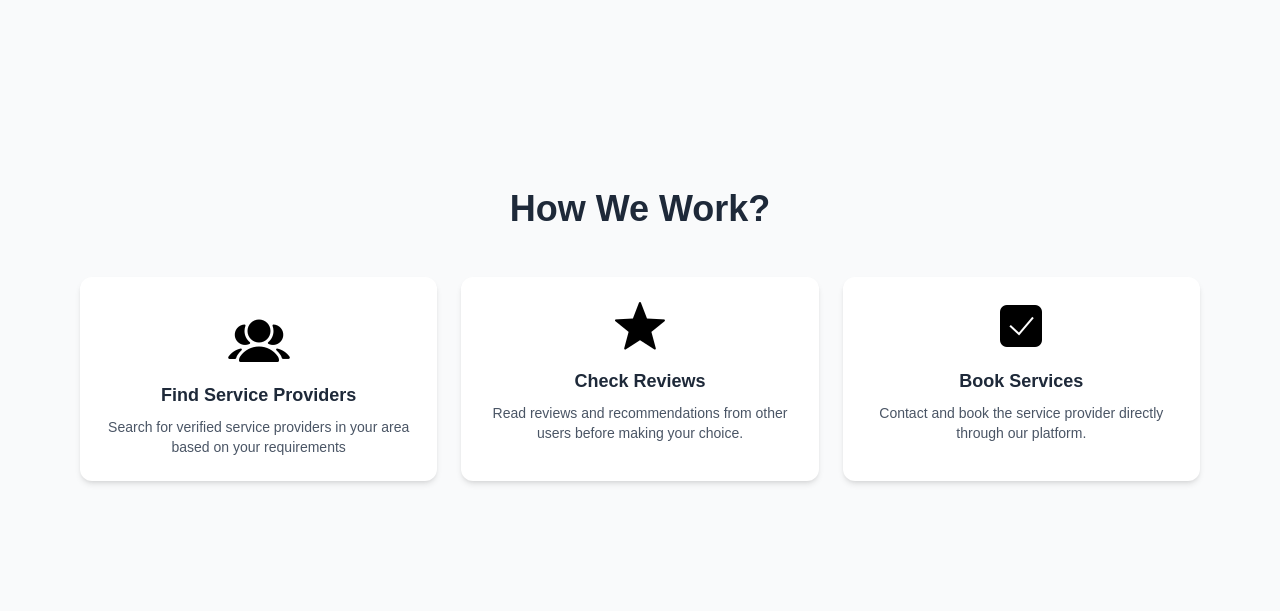
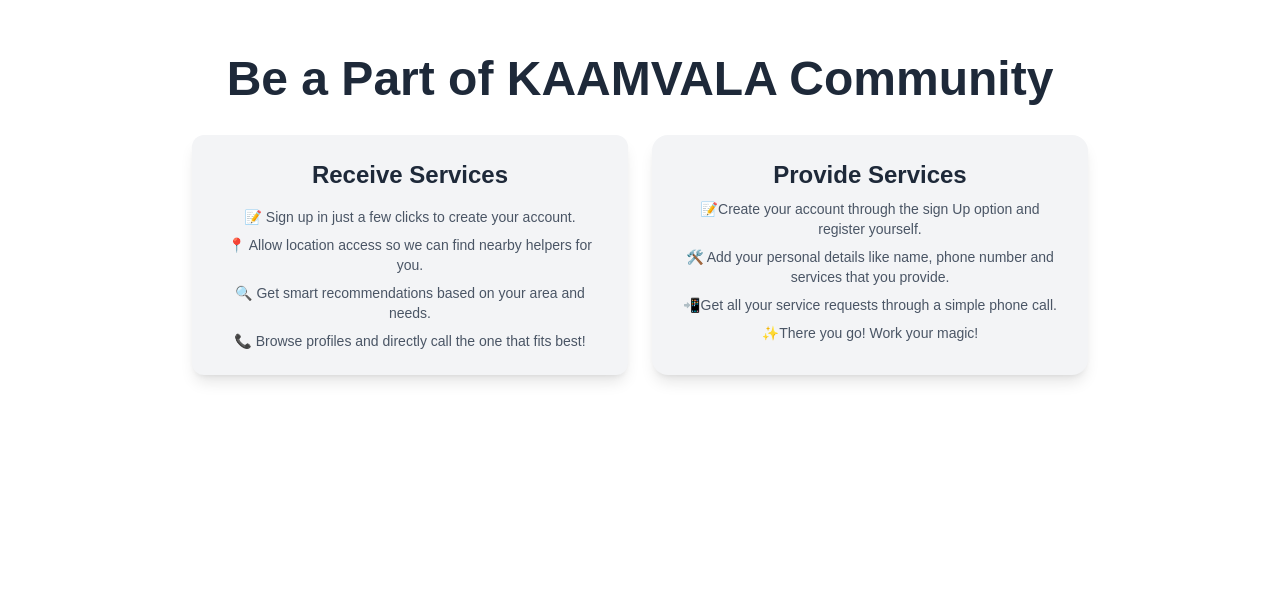
Before and after one commit to SaadAh-mad/antidote_AMUHACKS4.0, a Next.js app in the folder kaamvala/: page / in a window 1280 px wide. Shown: the part 929-1540 px from the top of the page. Built offline with nearby package versions, Linux system fonts and the light colour scheme; no server answers.

Commit message:
modified

```diff
--- a/kaamvala/components/landing.tsx
+++ b/kaamvala/components/landing.tsx
@@ -10,9 +10,52 @@ const LandingPage = () => {
         </p>
       </section>
 
+      <section className="w-screen h-screen flex flex-col items-center justify-start pt-30 bg-white text-center px-4">
+        <h2 className="text-5xl font-semibold text-gray-800 mb-8">
+          Be a Part of KAAMVALA Community
+          </h2>
+          <div className="flex flex-col md:flex-row gap-6 max-w-4xl">
+            <div className="flex-1 bg-gray-100 p-6 rounded-xl shadow-lg">
+              <h3 className="text-2xl font-semibold text-gray-800 mb-4">
+                Receive Services
+                </h3>
+                <p className="text-gray-600 text-sm mb-2">
+                  📝 Sign up in just a few clicks to create your account.
+                </p>
+                <p className="text-gray-600 text-sm mb-2">
+                  📍 Allow location access so we can find nearby helpers for you.
+                </p>
+                <p className="text-gray-600 text-sm mb-2">
+                  🔍 Get smart recommendations based on your area and needs.
+                </p>
+                <p className="text-gray-600 text-sm">
+                  📞 Browse profiles and directly call the one that fits best!
+                </p>
+            </div>
+
+            <div className="flex-1 bg-gray-100 p-6 rounded-2xl shadow-lg">
+              <h3 className="text-2xl font-semibold text-gray-800 mb-2">
+                Provide Services
+              </h3>
+              <p className="text-gray-600 text-sm mb-2">
+                📝Create your account through the sign Up option and register yourself.
+              </p>
+              <p className="text-gray-600 text-sm mb-2">
+                🛠️ Add your personal details like name, phone number and services that you provide.
+              </p>
+              <p className="text-gray-600 text-sm mb-2">
+                📲Get all your service requests through a simple phone call.
+              </p>
+              <p className="text-gray-600 text-sm mb-2">
+                ✨There you go! Work your magic!
+              </p>
+            </div>
+          </div>
+      </section>
+
       <section className="w-screen h-screen flex flex-col items-center justify-center bg-gray-50 text-center px-4">
         <h2 className="text-4xl font-semibold text-gray-800 mb-12">
-          How We Work?
+          Why You Should Use KAAMVALA?
         </h2>
         <div className="grid grid-cols-1 md:grid-cols-3 gap-6 max-w-6xl w-full px-4">
           <div className="bg-white p-6 rounded-xl shadow-md flex flex-col items-center text-center">
```
